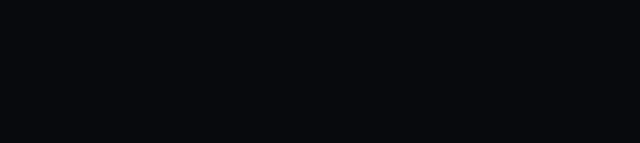
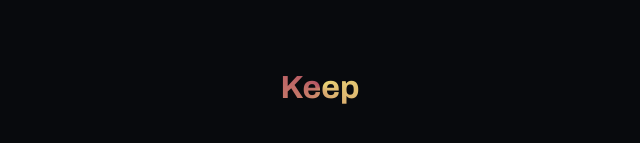
Before and after one commit to filimonel/crypto-wallet, a React (Create React App) app: page / in a window 1280 px wide. Shown: the part 313-456 px from the top of the page, without its empty margins (320-960 px from the left). Built offline with nearby package versions, Linux system fonts and the light colour scheme.

Commit message:
added default fonts to index.css - updated styling for loading components

```diff
--- a/src/components/App.js
+++ b/src/components/App.js
@@ -1,14 +1,18 @@
 import "./App.css";
 import styled from "styled-components";
 import { useState, useEffect } from "react";
-import LoadingScreen from './LoadingScreen'
+import LoadingScreen from "./LoadingScreen";
 function App() {
-  return <AppWrapper></AppWrapper>;
+  return (
+    <AppWrapper>
+      <LoadingScreen />
+    </AppWrapper>
+  );
 }
 
 const AppWrapper = styled.div`
-  width: 100vh;
-  height: 100%;
+  height: 100vh;
+  width: 100%;
 `;
 
 export default App;
--- a/src/components/LoadingScreen.js
+++ b/src/components/LoadingScreen.js
@@ -1,11 +1,29 @@
 import styled from "styled-components";
 
 const LoadingScreen = () => {
-  return <LoadingScreenWrapper></LoadingScreenWrapper>;
+  return (
+    <LoadingScreenWrapper>
+      <h1>Keep</h1>
+    </LoadingScreenWrapper>
+  );
 };
 
 const LoadingScreenWrapper = styled.div`
-
+  height: 100%;
+  width: 100%;
+  display: flex;
+  justify-content: center;
+  align-items: center;
+  h1 {
+    background-color: #f3ec78;
+    background-image: linear-gradient(45deg, #f3ec78, #af4261);
+    background-image: conic-gradient(#f3ec78, #af4261);
+    background-size: 100%;
+    -webkit-background-clip: text;
+    -moz-background-clip: text;
+    -webkit-text-fill-color: transparent;
+    -moz-text-fill-color: transparent;
+  }
 `;
 
 export default LoadingScreen;
--- a/src/index.css
+++ b/src/index.css
@@ -1,3 +1,5 @@
+@import url("https://fonts.googleapis.com/css2?family=Archivo:wght@100;200;300;400;500;600;700;900&display=swap");
+
 * {
   margin: 0;
   padding: 0;
@@ -6,4 +8,5 @@
 
 body {
   background: #080a0d;
+  font-family: "Archivo", sans-serif;
 }
```
